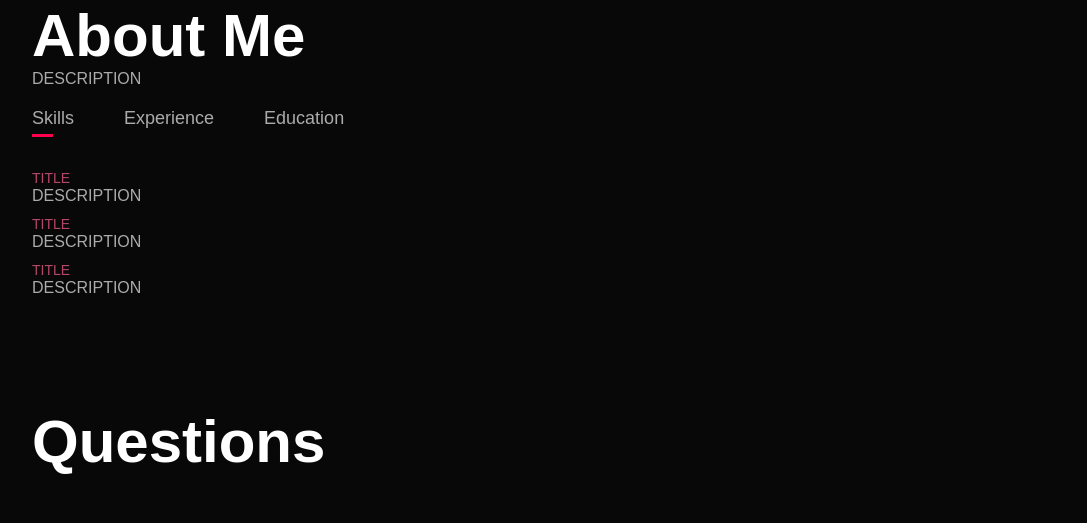
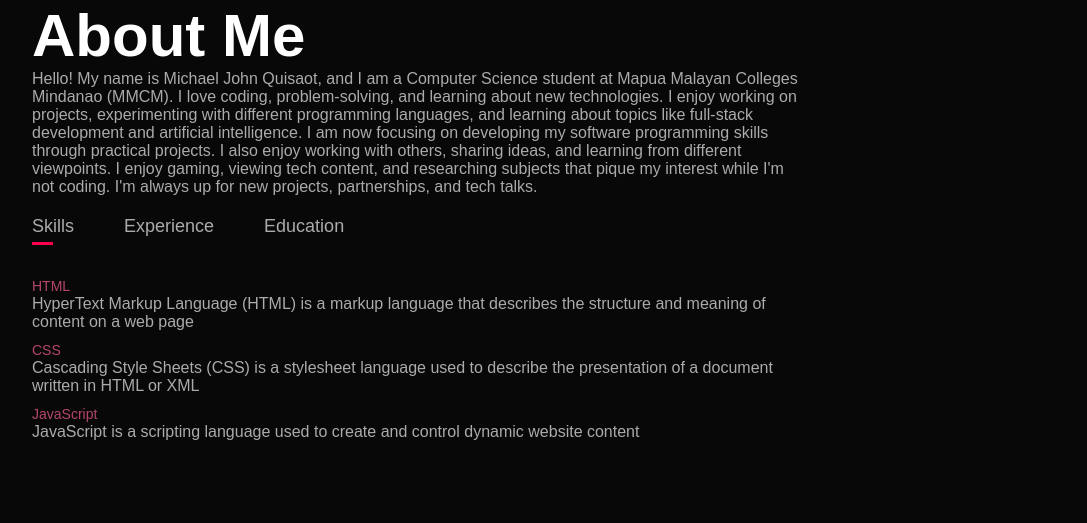
Before and after one commit to Jhnqst/jhnqst.github.io, a plain HTML site: page portfolio.html in a window 1280 px wide. Shown: the part 1393-1916 px from the top of the page, without its empty margins (96-1183 px from the left). Drawn offline with Linux system fonts and the light colour scheme.

Commit message:
Update portfolio.html

```diff
--- a/portfolio.html
+++ b/portfolio.html
@@ -36,7 +36,7 @@
             </div>
             <div class="about-col-2">
                 <h1 class="sub-title">About Me</h1>
-                <p>DESCRIPTION</p>
+                <p>Hello! My name is Michael John Quisaot, and I am a Computer Science student at Mapua Malayan Colleges Mindanao (MMCM). I love coding, problem-solving, and learning about new technologies. I enjoy working on projects, experimenting with different programming languages, and learning about topics like full-stack development and artificial intelligence. I am now focusing on developing my software programming skills through practical projects. I also enjoy working with others, sharing ideas, and learning from different viewpoints. I enjoy gaming, viewing tech content, and researching subjects that pique my interest while I'm not coding. I'm always up for new projects, partnerships, and tech talks.</p>
 
                 <div class="tab-titles">
                     <p class="tab-links active-link" onclick="opentab('skills')">Skills</p>
@@ -45,9 +45,9 @@
                 </div>
                 <div class="tab-contents active-tab" id="skills">
                     <ul>
-                        <li><span>TITLE</span><br>DESCRIPTION</li>
-                        <li><span>TITLE</span><br>DESCRIPTION</li>
-                        <li><span>TITLE</span><br>DESCRIPTION</li>
+                        <li><span>HTML</span><br>HyperText Markup Language (HTML) is a markup language that describes the structure and meaning of content on a web page</li>
+                        <li><span>CSS</span><br>Cascading Style Sheets (CSS) is a stylesheet language used to describe the presentation of a document written in HTML or XML</li>
+                        <li><span>JavaScript</span><br>JavaScript is a scripting language used to create and control dynamic website content</li>
                     </ul>
                 </div>
                 <div class="tab-contents" id="experience">
@@ -59,9 +59,9 @@
                 </div>
                 <div class="tab-contents" id="education">
                     <ul>
-                        <li><span>TITLE</span><br>DESCRIPTION</li>
-                        <li><span>TITLE</span><br>DESCRIPTION</li>
-                        <li><span>TITLE</span><br>DESCRIPTION</li>
+                        <li><span>Junior High School</span><br>Jacinto P. Elpa National High School</li>
+                        <li><span>Senior High School</span><br>Davao Doctors College Inc.</li>
+                        <li><span>College</span><br>Mapua Malayan College Mindanao</li>
                     </ul>
                 </div>
             </div>
```
